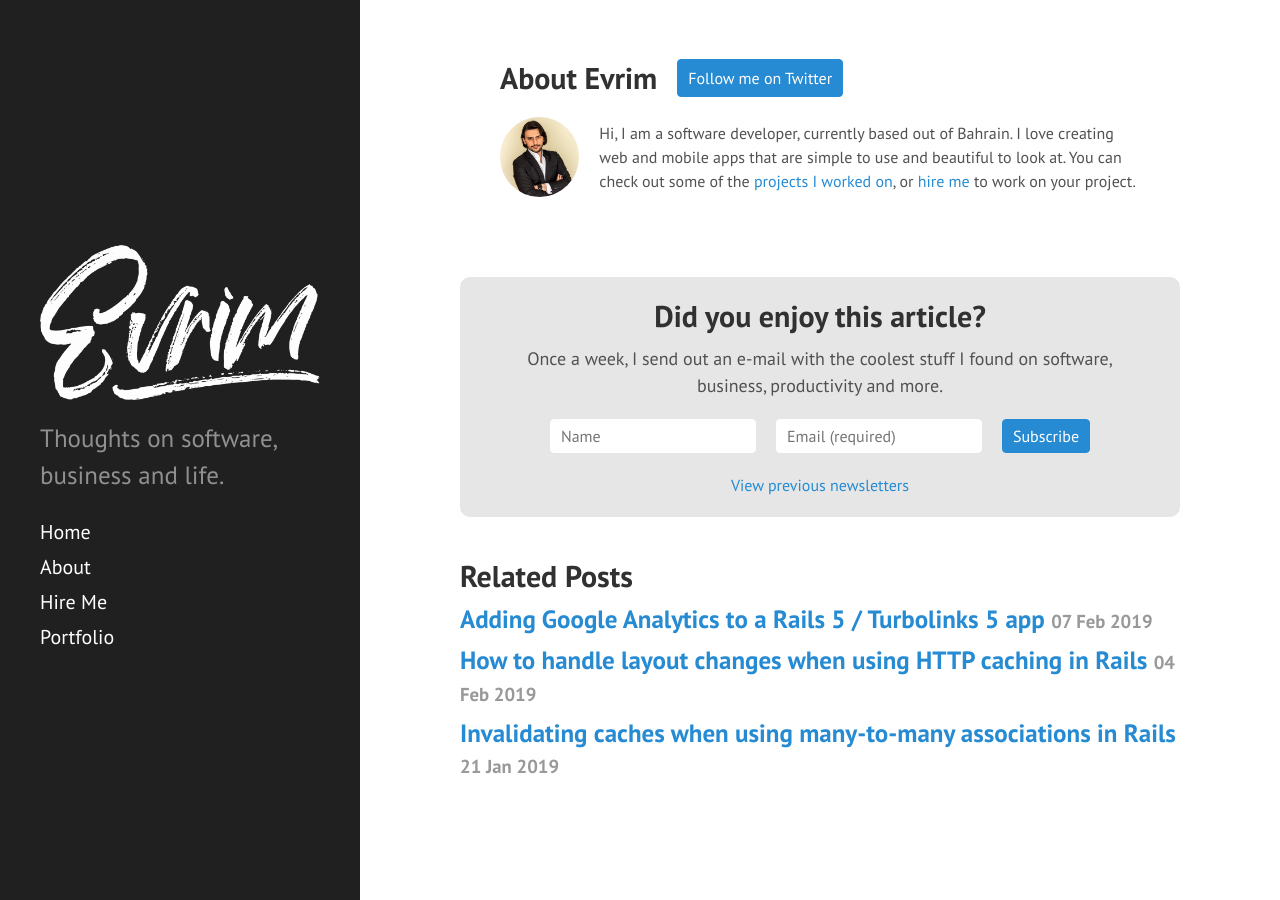
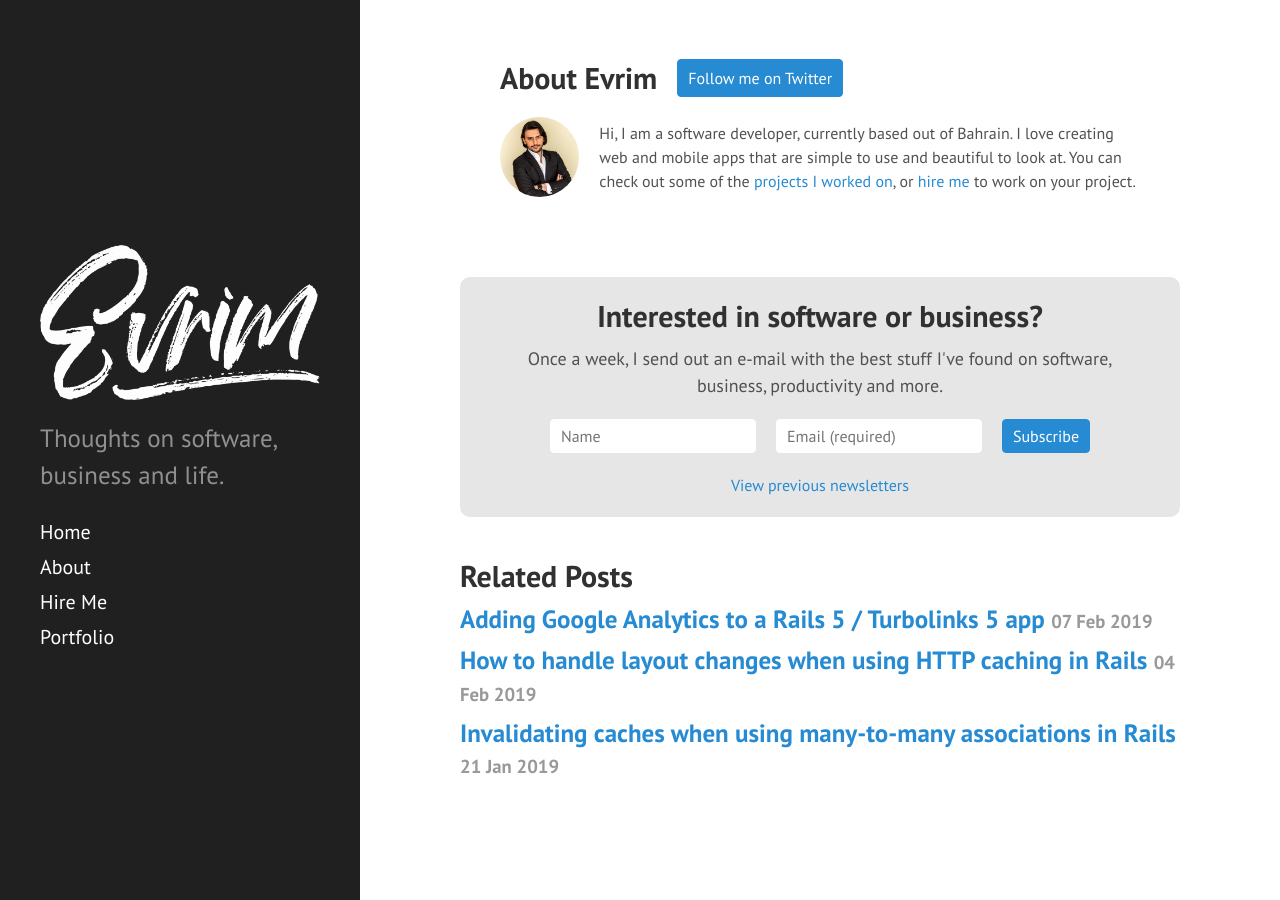
Before and after one commit to evrimfeyyaz/evrimfeyyaz.github.io, a Jekyll site: the page built from _posts/2017-12-17-how-to-learn-design-patterns.md, in a window 1280 px wide and 900 px high, scrolled down 1466 px. Built offline with Jekyll 4.4.1, drawn with Linux system fonts in a browser that asks for light colours.

Commit message:
Change the wording in the newsletter form

```diff
--- a/_layouts/post.html
+++ b/_layouts/post.html
@@ -35,9 +35,9 @@ layout: default
 </div>
 
 <div class="newsletter">
-  <h2 class="newsletter-title">Did you enjoy this article?</h2>
+  <h2 class="newsletter-title">Interested in <span class="emphasized">software</span> or&nbsp;<span class="emphasized">business</span>?</h2>
   <p class="newsletter-description">
-    Once a week, I send out an e-mail with the coolest stuff I found on software, business, productivity and more.
+    Once a week, I send out an e&#8209;mail with the best stuff I've found on software, business, productivity and more.
   </p>
   <form action="https://evrim.us12.list-manage.com/subscribe/post?u=7d6b207df0db42f6bfcff3322&amp;id=70b8425aa4"
         method="post" id="mc-embedded-subscribe-form" name="mc-embedded-subscribe-form" class="newsletter-form">
```
